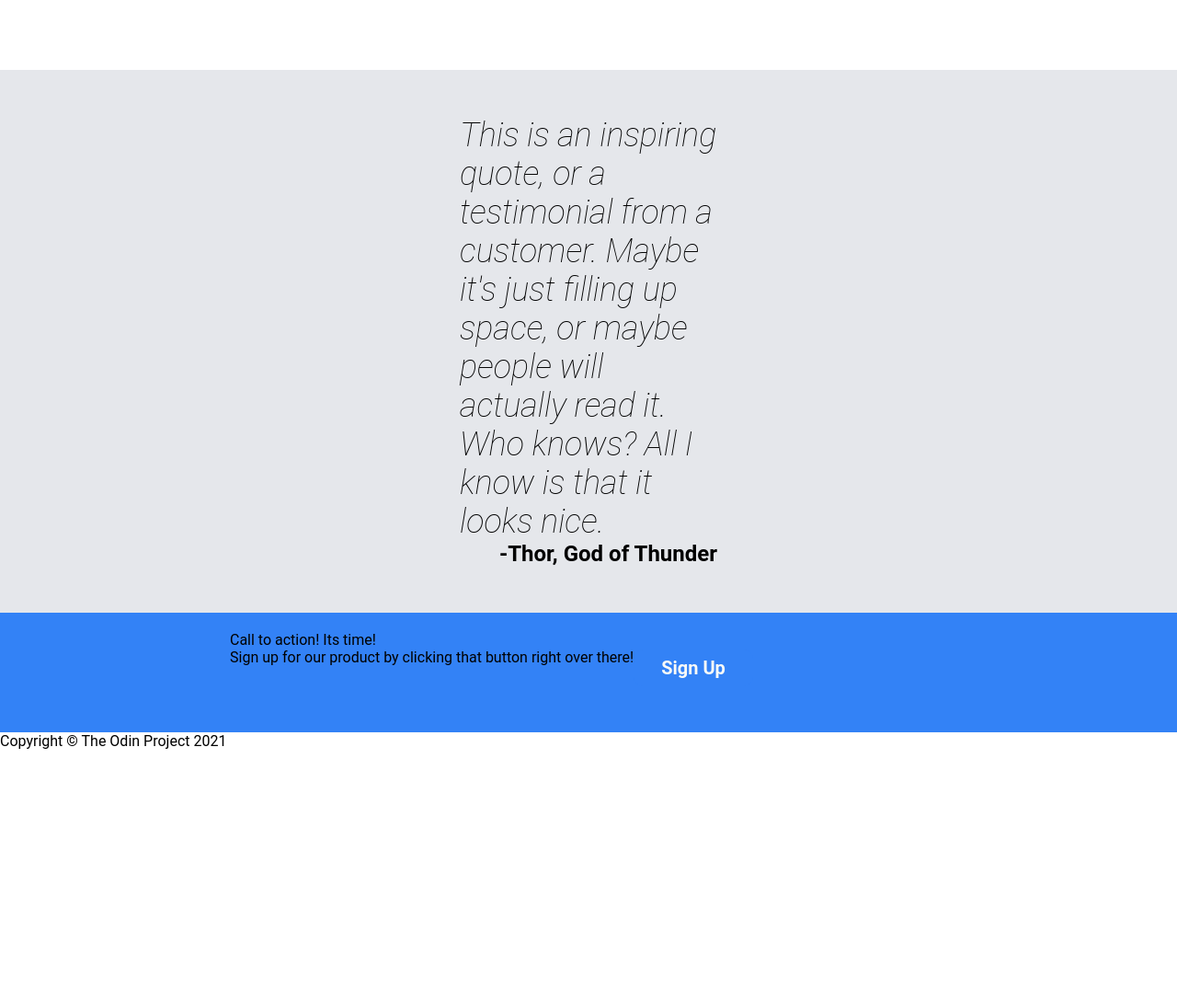
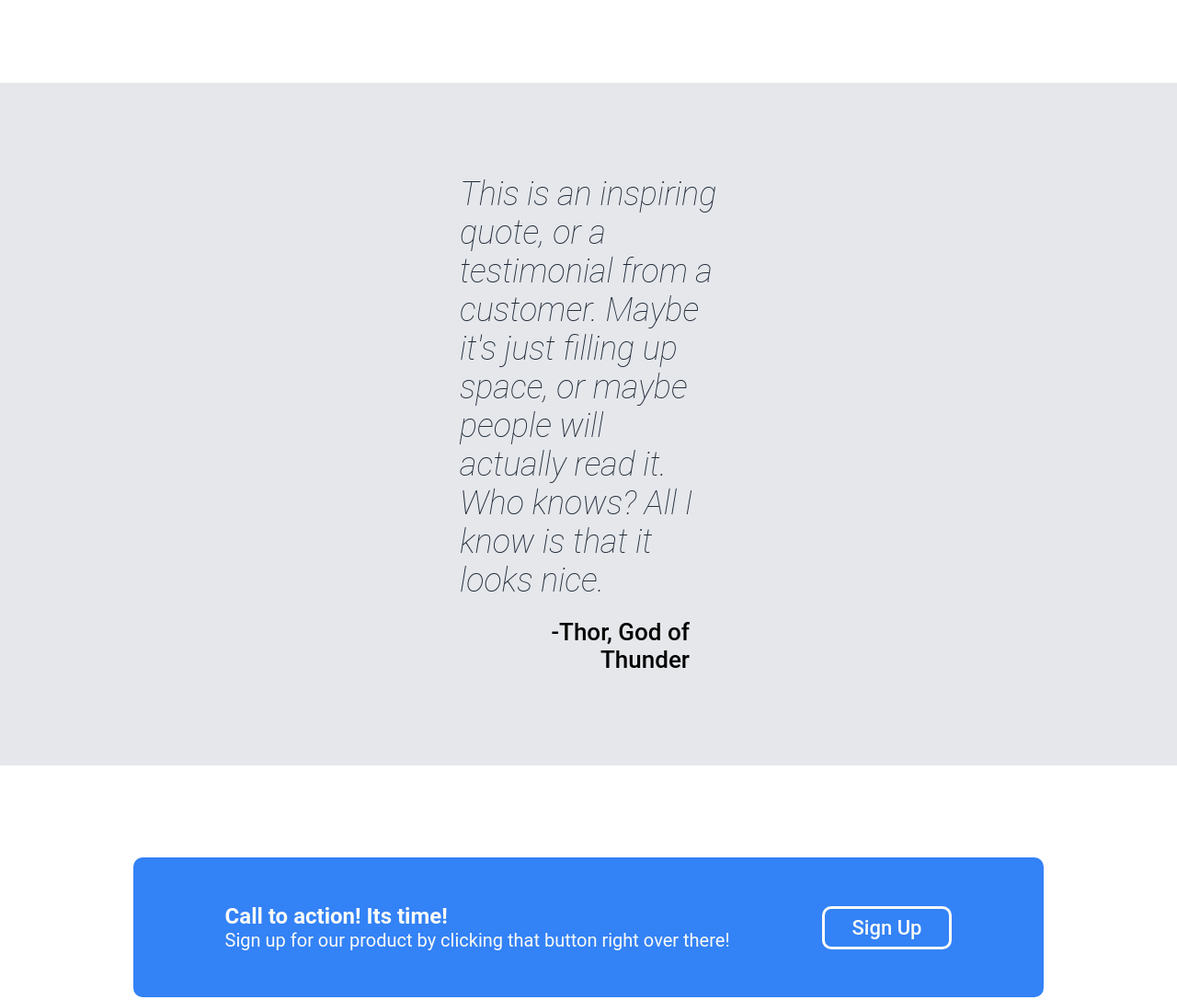
Before and after one commit to N0tAdm1n/product-landing-page, a plain HTML site: page index.html in a window 1280 px wide. Shown: the part 960-2047 px from the top of the page at 92% size. Before the commit the page ends 1775 px from the top, so only its background shows below. Drawn offline with Linux system fonts and the light colour scheme.

Commit message:
Added all the css to quote and call-to-action part

```diff
--- a/index.html
+++ b/index.html
@@ -66,7 +66,7 @@
 
     <div class="exit-banner">
         <div>
-            <p>Call to action! Its time!</p>
+            <h2>Call to action! Its time!</h2>
             <p>Sign up for our product by clicking that button right over there!</p>
         </div>
         <button class="sign-up-button">Sign Up</button>
--- a/style.css
+++ b/style.css
@@ -5,7 +5,7 @@
     padding: 0;
 }
 
-.header, .exit-banner {
+.header {
     padding: 20px 250px 50px;
 }
 
@@ -90,6 +90,11 @@ a {
     align-items: center;
 }
 
+.information h1 {
+    font-size: 36px;
+    font-weight: bolder;
+}
+
 .information-images {
     display: flex;
     justify-content: space-between;
@@ -103,6 +108,7 @@ a {
     margin: 50px;
     color: #6e6e6e;
     font-size: large;
+    row-gap: 10px;
 }
 
 .information-image {
@@ -113,23 +119,51 @@ a {
 }
 
 .exit-banner {
+    width: fit-content;
+    margin: 100px auto;
     display: flex;
     background-color: #3382F6;
+    justify-content: center;
+    border-radius: 10px;
+    padding: 50px 100px;
+    color: #F9FAF8;
+}
+
+.exit-banner h2 {
+    font-size: 24px;
+}
+
+.exit-banner p {
+    font-size: 20px;
+}
+
+.exit-banner .sign-up-button {
+    border: 3px solid #F9FAF8;
+    border-radius: 10px;
+    padding: 8px 30px;
+    align-self: center;
+    margin-top: 0;
+    margin-left: 100px;
+    font-size: 22px;
+    font-weight: 500;
 }
 
 .quote {
     background-color: #E5E7EB;
-    padding: 50px 500px;
+    padding: 100px 500px;
 }
 
 .quote-text {
     font-style: italic;
-    font-weight: lighter;
+    color: #1F2937;
+    font-weight: 250;
     font-size: 36px;
+    margin-bottom: 20px;
 }
 
 .quote-by {
-    font-weight: bold;
+    font-weight: 550;
     text-align: right;
-    font-size: 24px;
+    font-size: 26px;
+    margin-right: 30px;
 }
```
